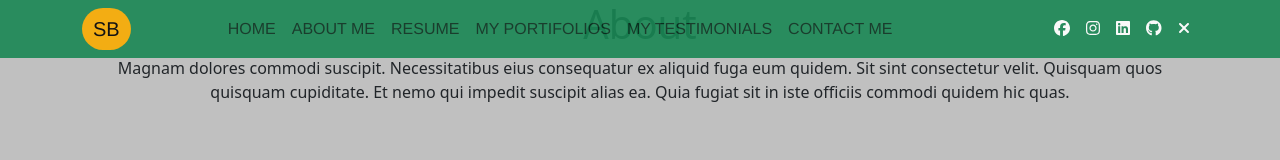
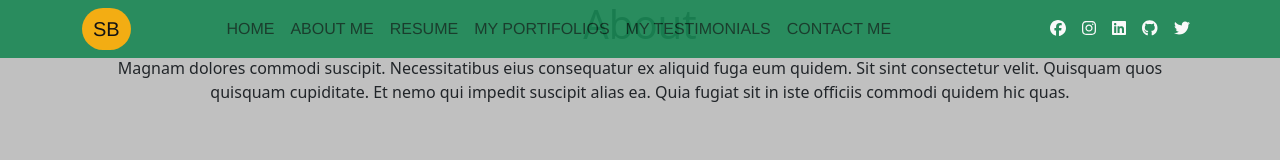
Before and after one commit to SEWLESEWBIAZEN/Personal_website, a React (Create React App) app in the folder client/: page /about-me in a window 1280 px wide. Shown: the top 160 px of the page. Built offline with nearby package versions, Linux system fonts and the light colour scheme.

Commit message:
deleting unused imports

```diff
--- a/client/src/components/footer/SocialMedia.js
+++ b/client/src/components/footer/SocialMedia.js
@@ -9,7 +9,7 @@ import {
 
 
 } from "@fortawesome/free-brands-svg-icons";
-import { faTimes } from '@fortawesome/free-solid-svg-icons';
+//import { faTimes } from '@fortawesome/free-solid-svg-icons';
 
 const SocialMedia = () => {
   return (
@@ -28,7 +28,7 @@ const SocialMedia = () => {
         <FontAwesomeIcon className='github'  color="white" icon={faGithub} />
       </a>
       <a href="https://www.twitter.com" className="mx-2">
-        <FontAwesomeIcon className="twitter"  color="white" icon={faTimes} />
+        <FontAwesomeIcon className="twitter"  color="white" icon={faTwitter} />
       </a>
 
     </div>
--- a/client/src/components/navigation/nav.js
+++ b/client/src/components/navigation/nav.js
@@ -1,4 +1,4 @@
-import React, { useState } from "react";
+import React from "react";
 import {Link} from 'react-router-dom'
 import "./nav.css";
 
```
